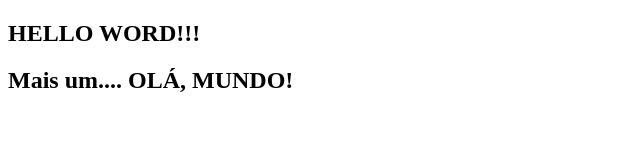
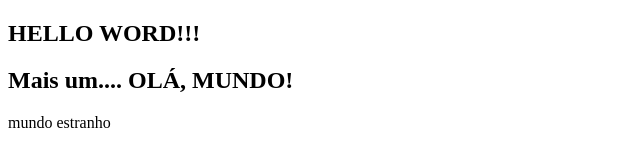
Before and after one commit to AnaPS1618/MyFirstRepository, a plain HTML site: page index.html in a window 1280 px wide. Shown: the whole page, without its empty margins (0-640 px from the left). Drawn offline with Linux system fonts and the light colour scheme.

Commit message:
mensagem

```diff
--- a/index.html
+++ b/index.html
@@ -9,6 +9,7 @@
 
     <h2>HELLO WORD!!!</h2>
     <h2>Mais um.... OLÁ, MUNDO!</h2>
+    <p>mundo estranho</p>
 
 </body>
 </html>
```
